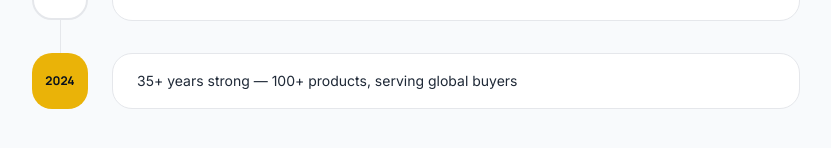
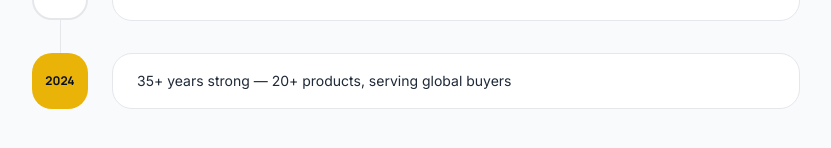
Before and after one commit to Patel-Divy-11/sanjay_industries, a Next.js app: page /about in a window 1280 px wide. Shown: the part 2228-2376 px from the top of the page, without its empty margins (224-1055 px from the left). Built offline with nearby package versions, Linux system fonts and the light colour scheme.

Commit message:
Update product count and years in business

```diff
--- a/src/app/about/page.tsx
+++ b/src/app/about/page.tsx
@@ -20,7 +20,7 @@ const timeline = [
   { year: '2000', event: 'Entered export markets — first shipments to Bangladesh' },
   { year: '2008', event: 'Achieved ISO 9001 quality management certification' },
   { year: '2015', event: 'Expanded to Nepal and other international markets' },
-  { year: '2024', event: '35+ years strong — 100+ products, serving global buyers' },
+  { year: '2024', event: '35+ years strong — 20+ products, serving global buyers' },
 ]
 
 export default function AboutPage() {
@@ -71,7 +71,7 @@ export default function AboutPage() {
             <div className="grid grid-cols-2 gap-5">
               {[
                 { value: '1990', label: 'Year Established', sub: '35+ years in business' },
-                { value: '100+', label: 'Products', sub: 'Direct & Acid dye range' },
+                { value: '20+', label: 'Products', sub: 'Direct & Acid dye range' },
                 { value: '4+', label: 'Export Countries', sub: 'India, BD, Nepal & more' },
                 { value: 'ISO', label: '9001:2015', sub: 'Quality certified' },
               ].map((s) => (
```
